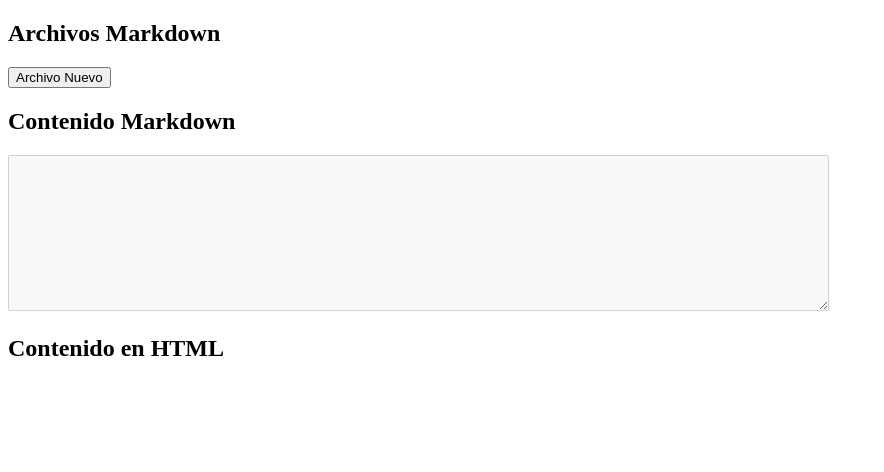
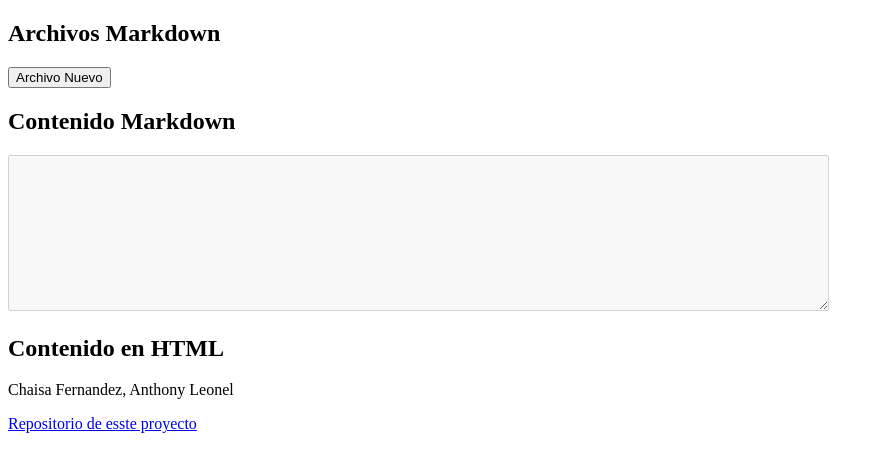
Before and after one commit to ianthony4/PWEB2-LAB03, a website: page index.html in a window 1280 px wide. Shown: the whole page, without its empty margins (0-884 px from the left). Drawn offline with Linux system fonts and the light colour scheme.

Commit message:
Añadiendo el autor y el enlace al repositorio

```diff
--- a/index.html
+++ b/index.html
@@ -19,6 +19,8 @@
         <textarea id="verTexto" rows="10" cols="100" disabled></textarea>
         <h2>Contenido en HTML</h2>
         <!--Aqui remplazaremos en el futuo, seguramente usando un DIV para intercambiarlo por el innnerHTML-->
+        <p>Chaisa Fernandez, Anthony Leonel</p>
+        <a href="https://github.com/ianthony4/PWEB2-LAB03">Repositorio de esste proyecto</a>
     </body>
 
 </html>
```
